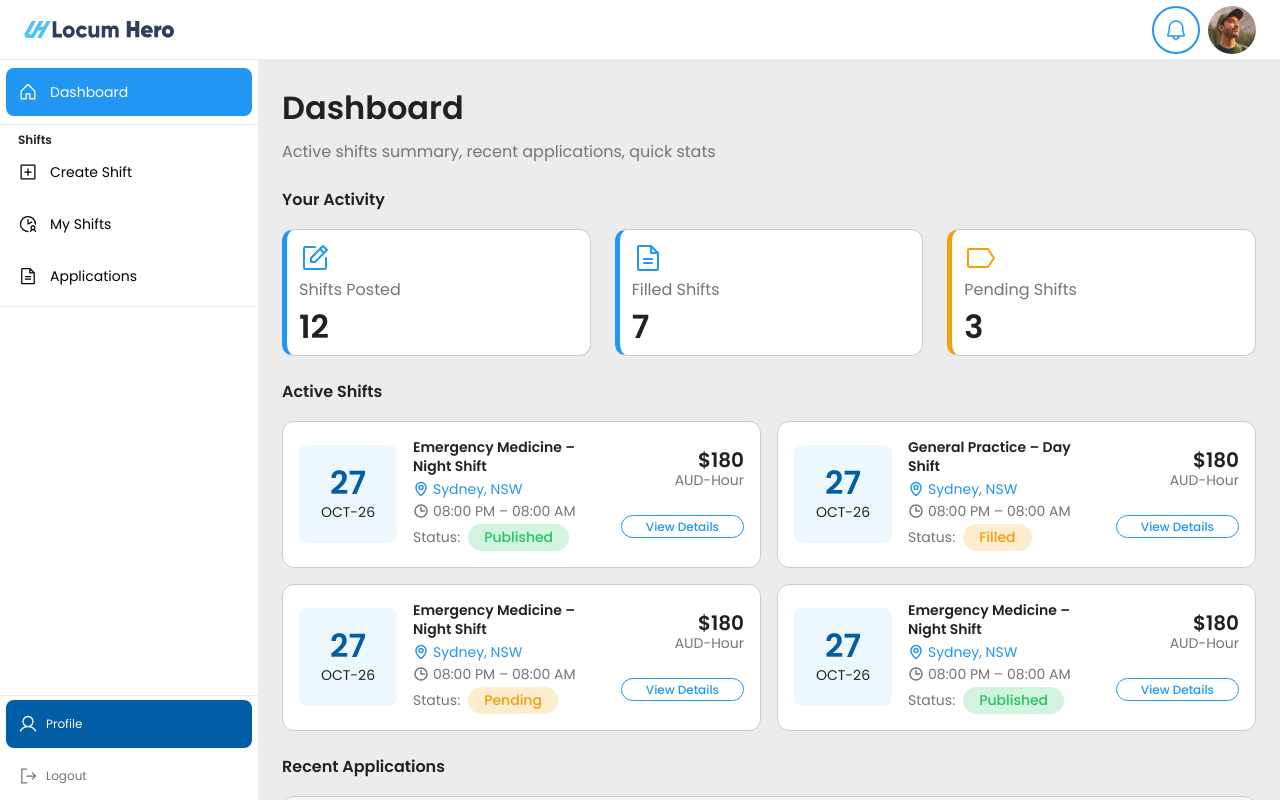
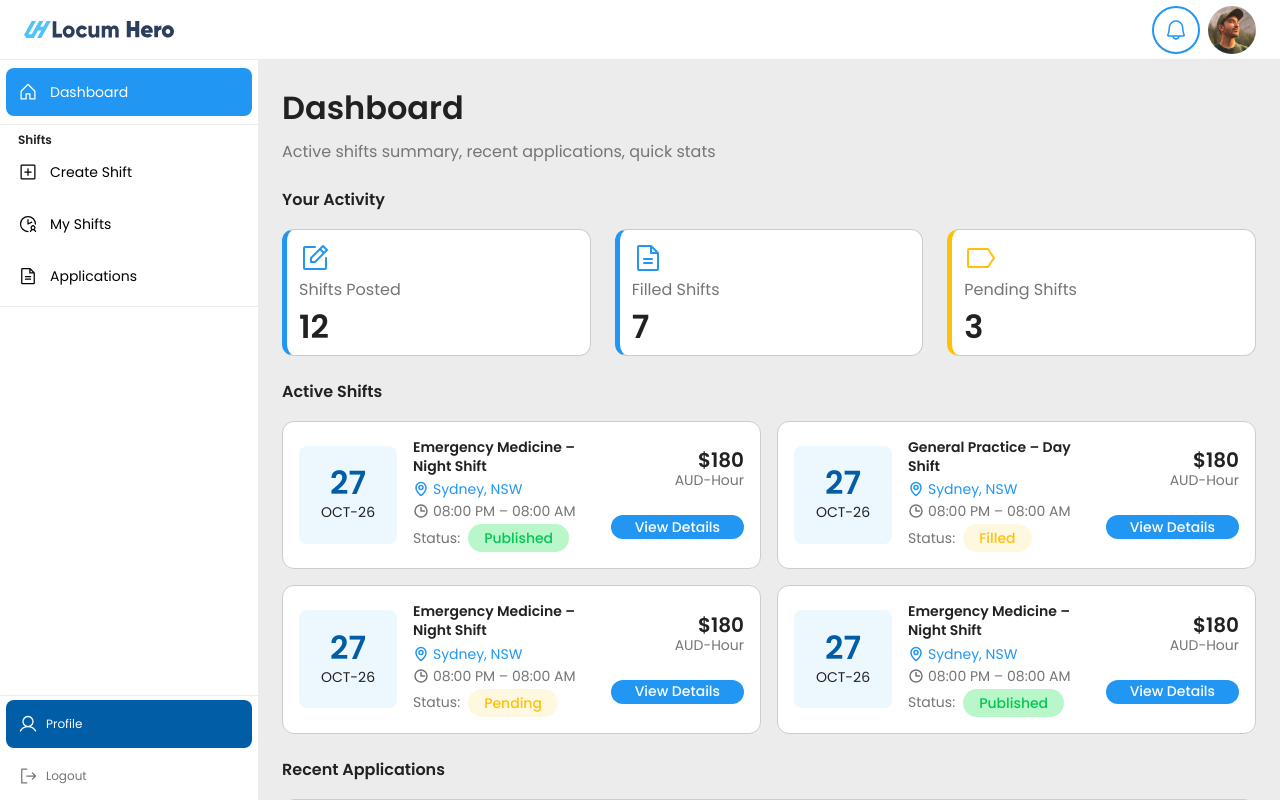
Before and after one commit to ahmadabdul786/CareRoster, a Next.js app: page /hospital in a window 1280 px wide. Built offline with nearby package versions, Linux system fonts and the light colour scheme.

Commit message:
fix: fix hospital dashboard

```diff
--- a/src/app/layout.tsx
+++ b/src/app/layout.tsx
@@ -27,6 +27,7 @@ export default function RootLayout({
     <html
       lang="en"
       className={`${poppins.variable} h-full antialiased`}
+      suppressHydrationWarning
     >
       <body suppressHydrationWarning className="min-h-full flex flex-col max-width">
         <ErrorBoundary>
--- a/src/components/shared/button/index.tsx
+++ b/src/components/shared/button/index.tsx
@@ -45,6 +45,7 @@ const buttonStyles = cva(
                 sm: ["min-h-[44px]", "px-6", "text-sm"],
                 lg: ["min-h-[56px]", "px-10", "text-lg"],
                 xs: ["h-[24px]", "w-[100px]", "px-4", "text-xs"],
+                shift: ["!w-auto", "h-6", "min-h-0", "py-0.5", "px-6", "!text-[14px]", "whitespace-nowrap"],
             },
         },
         defaultVariants: {
--- a/src/components/ui/activity-card/index.tsx
+++ b/src/components/ui/activity-card/index.tsx
@@ -23,8 +23,8 @@ const colorStyles = {
     bg: 'bg-success-green/10',
   },
   orange: {
-    border: 'border-l-warning-amber',
-    icon: 'text-warning-amber',
+    border: 'border-l-dark-amber',
+    icon: 'text-dark-amber',
     bg: 'bg-warning-amber/10',
   },
   red: {
--- a/src/components/ui/applications-table/index.tsx
+++ b/src/components/ui/applications-table/index.tsx
@@ -15,7 +15,7 @@ export function ApplicationsTable({ applications, onViewProfile }: ApplicationsT
       {/* Desktop Table View */}
       <div className="hidden lg:block overflow-x-auto">
         <table className="w-full">
-          <thead className="bg-light-gray/30">
+          <thead className="">
             <tr>
               <th className="px-4 xl:px-6 py-4 text-left">
                 <Typography as="span" size="md" weight="semibold" className="text-secondary-gray">
@@ -78,14 +78,14 @@ export function ApplicationsTable({ applications, onViewProfile }: ApplicationsT
                     </Typography>
                   </td>
                   <td className="px-4 xl:px-6 py-4">
-                    <span
-                      className={`
-                        inline-block px-3 xl:px-4 py-1 rounded-full text-xs xl:text-sm font-medium
-                        ${statusStyle.bg} ${statusStyle.text}
-                      `}
+                    <Typography
+                      as="span"
+                      size="md"
+                      weight="medium"
+                      className={`inline-block px-3 xl:px-4 py-1 rounded-full ${statusStyle.bg} ${statusStyle.text}`}
                     >
                       {statusStyle.label}
-                    </span>
+                    </Typography>
                   </td>
                   <td className="px-4 xl:px-6 py-4">
                     <button
@@ -117,14 +117,14 @@ export function ApplicationsTable({ applications, onViewProfile }: ApplicationsT
                     {application.speciality} • {application.experience}
                   </Typography>
                 </div>
-                <span
-                  className={`
-                    inline-block px-3 py-1 rounded-full text-xs font-medium shrink-0
-                    ${statusStyle.bg} ${statusStyle.text}
-                  `}
+                <Typography
+                  as="span"
+                  size="sm"
+                  weight="medium"
+                  className={`inline-block px-3 py-1 rounded-full shrink-0 ${statusStyle.bg} ${statusStyle.text}`}
                 >
                   {statusStyle.label}
-                </span>
+                </Typography>
               </div>
 
               <Typography as="p" size="xs" weight="normal" className="text-secondary-gray">
--- a/src/components/ui/shift-card/index.tsx
+++ b/src/components/ui/shift-card/index.tsx
@@ -2,6 +2,7 @@
 
 import { MapPinIcon, ClockIcon, CheckCircleIcon, PencilSimpleLineIcon } from '@phosphor-icons/react';
 import { Typography } from '@/components/shared/typography';
+import { Button } from '@/components/shared/button';
 import { shiftStatusStyles, applicationStatusStyles, timesheetInvoiceStatusStyles } from '@/constants/statusStyles';
 import type { ShiftCardProps } from './types';
 
@@ -40,7 +41,7 @@ export function ShiftCard(props: ShiftCardProps) {
             <button
               type="button"
               onClick={props.onEdit}
-              className="shrink-0 text-secondary-gray hover:text-light-blue transition-colors"
+              className="cursor-pointer shrink-0 text-secondary-gray hover:text-light-blue transition-colors"
               aria-label="Edit timesheet"
             >
               <PencilSimpleLineIcon className="w-4 h-4" />
@@ -75,13 +76,15 @@ export function ShiftCard(props: ShiftCardProps) {
                 {invoiceStyle.label}
               </Typography>
             </div>
-            <button
+            <Button
               type="button"
+              variant="primary"
+              size="shift"
               onClick={props.onGenerateInvoice}
-              className="w-full sm:w-auto shrink-0 px-4 sm:px-6 py-2 sm:py-0.5 rounded-full border border-light-blue text-light-blue text-xs sm:text-sm font-medium hover:bg-light-blue/5 transition-colors whitespace-nowrap text-center"
+              className="!w-full sm:!w-auto shrink-0"
             >
               Generate Invoice
-            </button>
+            </Button>
           </div>
         </div>
       </div>
@@ -183,7 +186,7 @@ export function ShiftCard(props: ShiftCardProps) {
                 as="span"
                 size="md"
                 weight="medium"
-                className={`px-3 sm:px-4 py-1 rounded-full text-xs sm:text-md ${statusStyle.bg} ${statusStyle.text}`}
+                className={`px-3 sm:px-4 py-1 rounded-full text-sm ${statusStyle.bg} ${statusStyle.text}`}
               >
                 {statusStyle.label}
               </Typography>
@@ -191,14 +194,16 @@ export function ShiftCard(props: ShiftCardProps) {
 
             {/* Withdraw button — doctor variant, pending only */}
             {props.variant === 'doctor' && props.status === 'pending' && (
-              <button
+              <Button
                 type="button"
+                variant="primary"
+                size="shift"
                 onClick={props.onWithdraw}
-                className="w-full sm:w-auto shrink-0 px-4 lg:px-6 py-2 sm:py-1 rounded-full border border-light-blue text-light-blue text-xs sm:text-sm font-medium hover:bg-light-blue/5 transition-colors text-center whitespace-nowrap"
+                className="!w-full sm:!w-auto shrink-0"
               >
                 <span className="sm:hidden">Withdraw</span>
                 <span className="hidden sm:inline">Withdraw Application</span>
-              </button>
+              </Button>
             )}
           </div>
         )}
@@ -207,26 +212,29 @@ export function ShiftCard(props: ShiftCardProps) {
         {props.variant === 'my-shifts' && (
           <div className="mt-0.5 sm:mt-0">
             {props.shiftType === 'upcoming' ? (
-              <button
+              <Button
                 type="button"
+                variant="primary"
+                size="shift"
                 onClick={props.onViewDetails}
-                className="h-6 px-6 rounded-full border border-light-blue text-light-blue text-xs sm:text-md mt-1.5 font-medium hover:bg-light-blue/5 transition-colors whitespace-nowrap inline-flex items-center justify-center"
+                className="mt-1.5"
               >
                 View Details
-              </button>
+              </Button>
             ) : props.timesheetCreated ? (
               <Typography as="span" size="md" weight="medium" className="inline-flex items-center gap-1.5 px-3 py-1 rounded-full bg-[#B9F6CA] text-[#00C853] font-medium">
                 <CheckCircleIcon weight="bold" className="w-4 h-4 shrink-0" />
                 Timesheet Created
               </Typography>
             ) : (
-              <button
+              <Button
                 type="button"
+                variant="primary"
+                size="shift"
                 onClick={props.onCreateTimesheet}
-                className="px-4 py-1 rounded-full border border-light-blue text-light-blue text-xs sm:text-sm font-medium hover:bg-light-blue/5 transition-colors whitespace-nowrap"
               >
                 Create Timesheet
-              </button>
+              </Button>
             )}
           </div>
         )}
@@ -242,12 +250,14 @@ export function ShiftCard(props: ShiftCardProps) {
                 AUD-Hour
               </Typography>
             </div>
-            <button
+            <Button
+              type="button"
+              variant="primary"
+              size="shift"
               onClick={props.onViewDetails}
-              className="px-4 py-1 rounded-full border border-light-blue text-light-blue text-xs font-medium whitespace-nowrap hover:bg-light-blue hover:text-white transition-all duration-200"
             >
               View Details
-            </button>
+            </Button>
           </div>
         )}
       </div>
@@ -274,12 +284,14 @@ export function ShiftCard(props: ShiftCardProps) {
             </Typography>
           </div>
 
-          <button
+          <Button
+            type="button"
+            variant="primary"
+            size="shift"
             onClick={props.onViewDetails}
-            className="px-3 sm:px-6 py-1 sm:py-0.5 rounded-full border border-light-blue text-light-blue text-xs sm:text-sm font-medium whitespace-nowrap hover:bg-light-blue hover:text-white transition-all duration-200"
           >
             View Details
-          </button>
+          </Button>
         </div>
       )}
     </div>
--- a/src/constants/statusStyles.ts
+++ b/src/constants/statusStyles.ts
@@ -1,17 +1,17 @@
 export const shiftStatusStyles = {
   published: {
-    bg: 'bg-success-green/20',
-    text: 'text-success-green',
+    bg: 'bg-primary-green',
+    text: 'text-dark-green',
     label: 'Published',
   },
   filled: {
-    bg: 'bg-warning-amber/20',
-    text: 'text-warning-amber',
+    bg: 'bg-primary-amber',
+    text: 'text-dark-amber',
     label: 'Filled',
   },
   pending: {
-    bg: 'bg-warning-amber/20',
-    text: 'text-warning-amber',
+    bg: 'bg-primary-amber',
+    text: 'text-dark-amber',
     label: 'Pending',
   },
 } as const;
```
